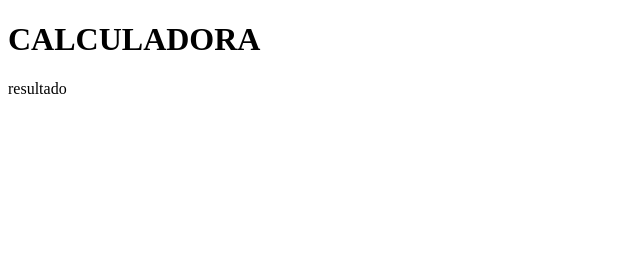
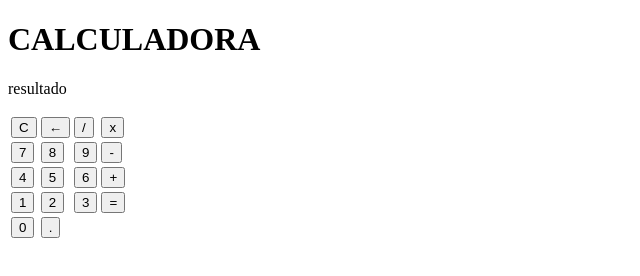
Before and after one commit to yohanbilik/Calculadora, a plain HTML site: page index.html in a window 1280 px wide. Shown: the whole page, without its empty margins (0-640 px from the left). Drawn offline with Linux system fonts and the light colour scheme.

Commit message:
Add files via upload

```diff
--- a/index.html
+++ b/index.html
@@ -15,8 +15,46 @@
 <p id="resultado"> resultado</p>
 <table>
 
+
+<tr>
+<td><button class="botao">C</button></td>
+<td><button class="botao">←</button></td>
+<td><button class="botao">/</button></td>
+<td><button class="botao">x</button></td>
+</tr>
+
+<tr>
+    <td><button class="botao">7</button></td>
+    <td><button class="botao">8</button></td>
+    <td><button class="botao">9</button></td>
+    <td><button class="botao">-</button></td>
+
+</tr>
+ <tr>
+    <td><button class="botao">4</button></td>
+    <td><button class="botao">5</button></td>
+    <td><button class="botao">6</button></td>
+    <td><button class="botao">+</button></td>
+
+ </tr>
+<tr>
+    <td><button class="botao">1</button></td>
+    <td><button class="botao">2</button></td>
+    <td><button class="botao">3</button></td>
+    <td><button class="botao">=</button></td>
+
+</tr>
+<tr>
+    <td><button class="botao">0</button></td>
+    <td><button class="botao">.</button></td>
+
+</tr>
+
+
+
+
+
 </table>
-
     </div>
 </body>
 </html>
```
